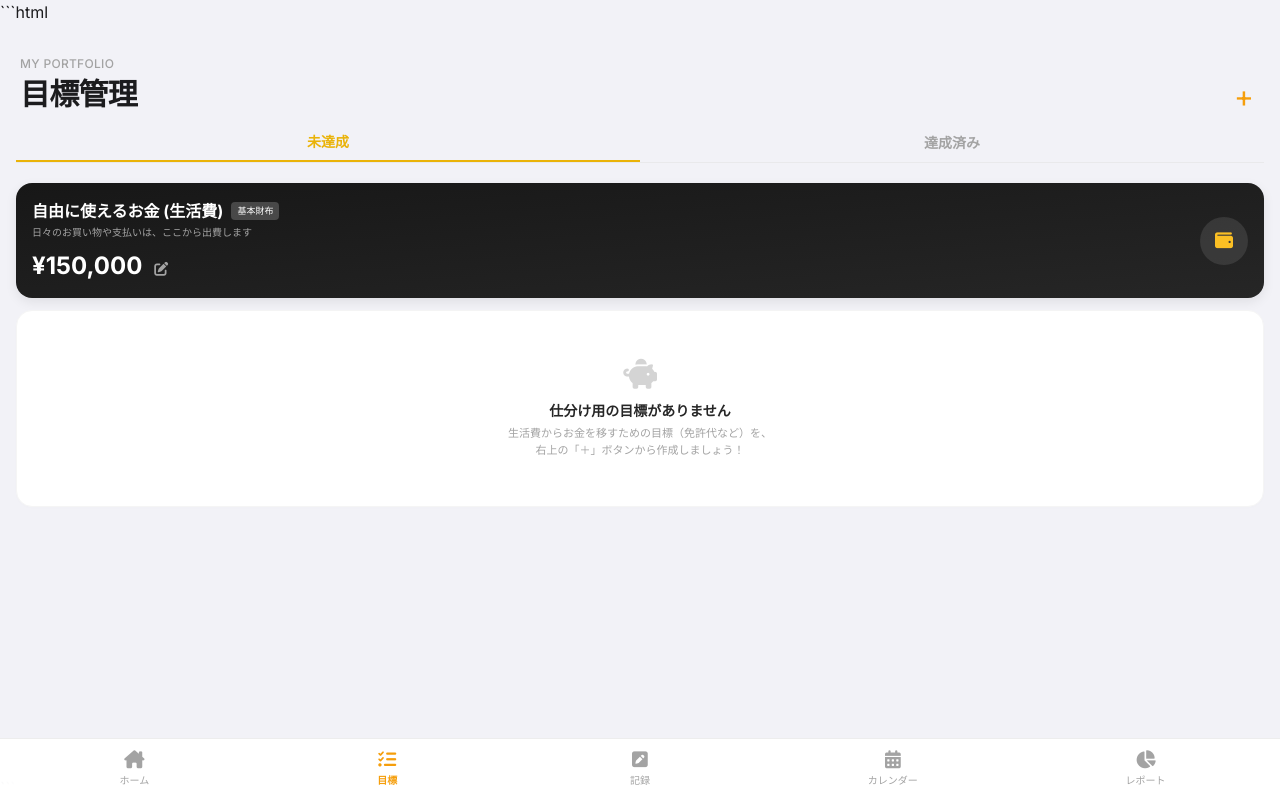
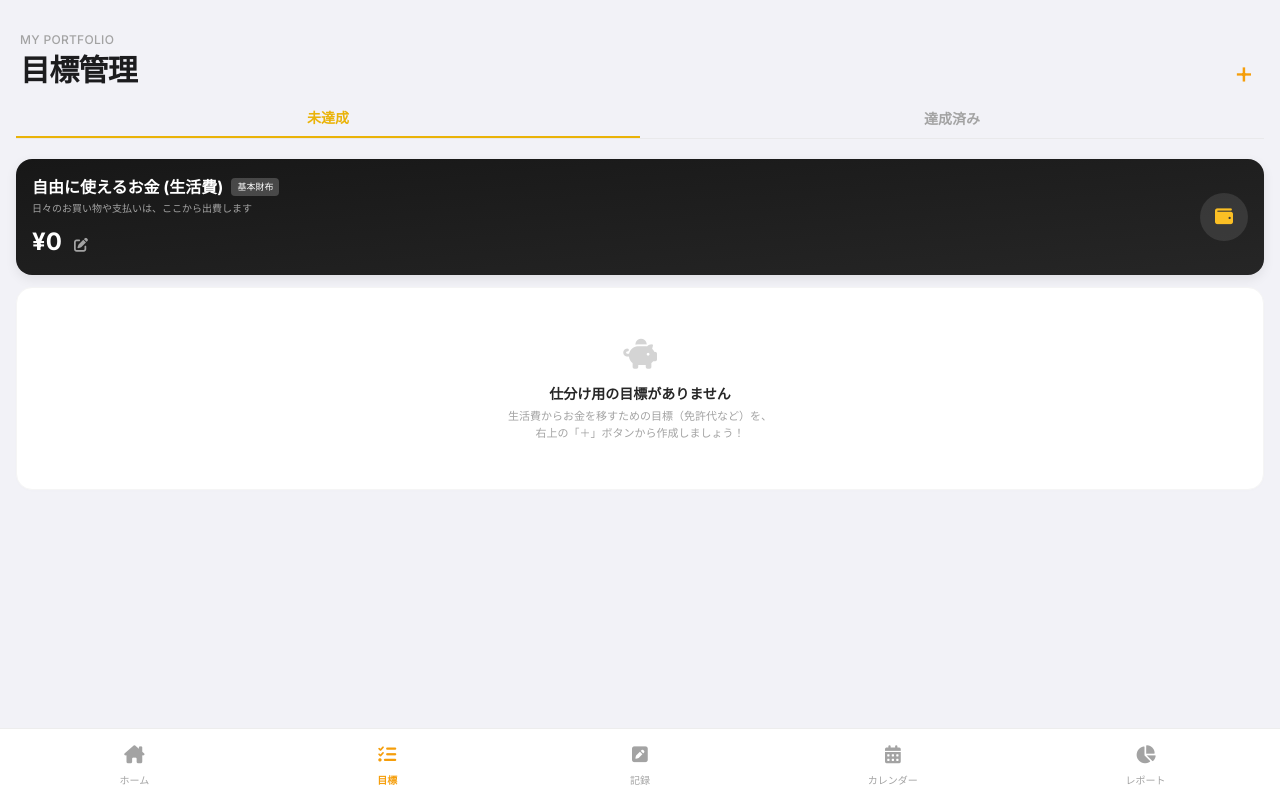
Before and after one commit to kokosu1/savings-app, a Flask app: page / in a window 1280 px wide. Run offline with Flask 3, Linux system fonts and the light colour scheme; some libraries are stand-ins or nearby versions.

Commit message:
index.html を更新

````diff
--- a/templates/index.html
+++ b/templates/index.html
@@ -1,4 +1,3 @@
-```html
 <!DOCTYPE html>
 <html lang="ja">
 <head>
@@ -305,10 +304,9 @@
 
     <!-- ── CORE SCRIPT ── -->
     <script>
-        // Start with only the "Wallet (生活費)" as our core transaction asset
-        let walletBalance = 150000; // Simulated default starting pocket money
+        // FIXED: Wallet starting balance is now cleanly initialized to 0
+        let walletBalance = 0;
 
-        // Clean goal targets portfolio
         let goalsDataset = [];
         let transactionHistory = [];
         let currentRecordType = "deposit"; // "deposit", "transfer", "expense"
@@ -581,7 +579,6 @@
                     time: new Date().toLocaleTimeString('ja-JP', { hour: '2-digit', minute: '2-digit' })
                 });
             } else if (currentRecordType === 'transfer') {
-                // FIXED: DOMから確実に最新のセレクトボックスの値を安定して読み出す
                 const selectEl = document.getElementById('record-goal-select');
                 if (!selectEl) {
                     alert("仕分け先の目標を選択してください。");
@@ -788,5 +785,3 @@
     </script>
 </body>
 </html>
-
-```
````
